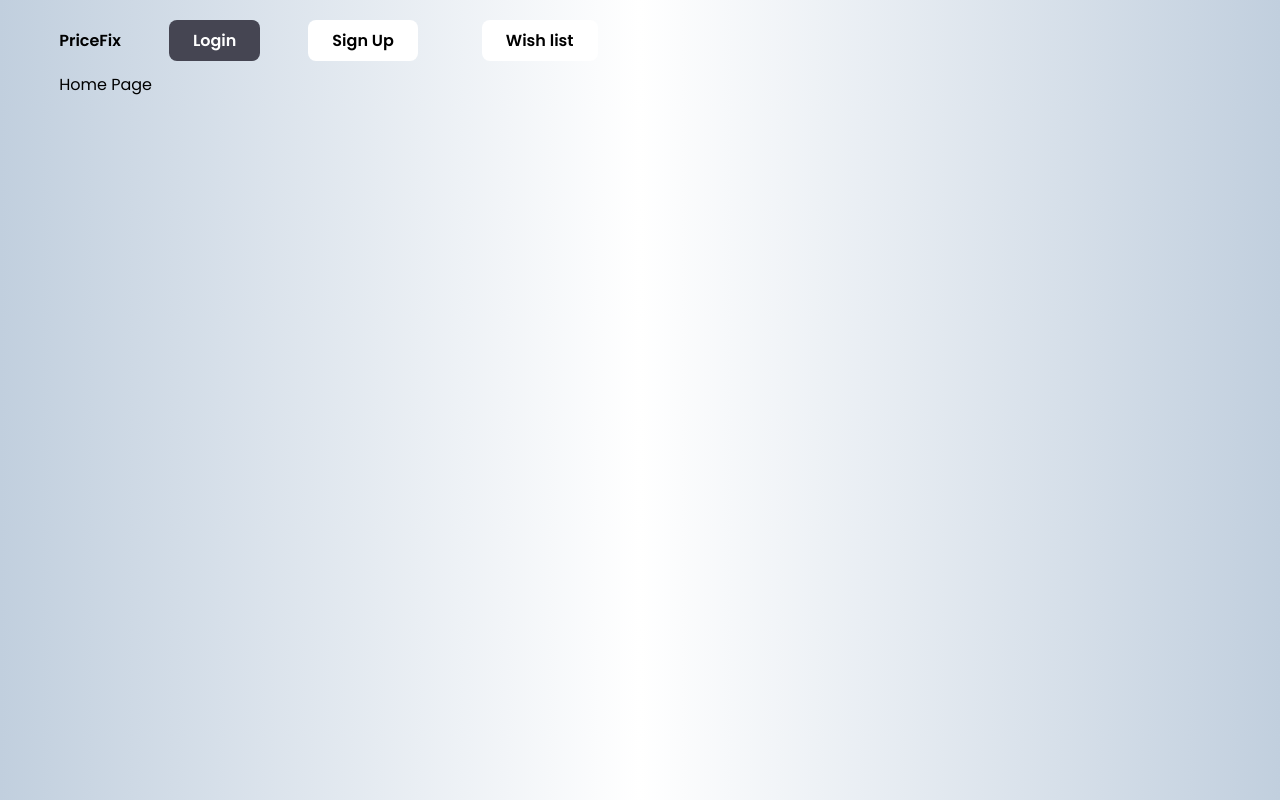
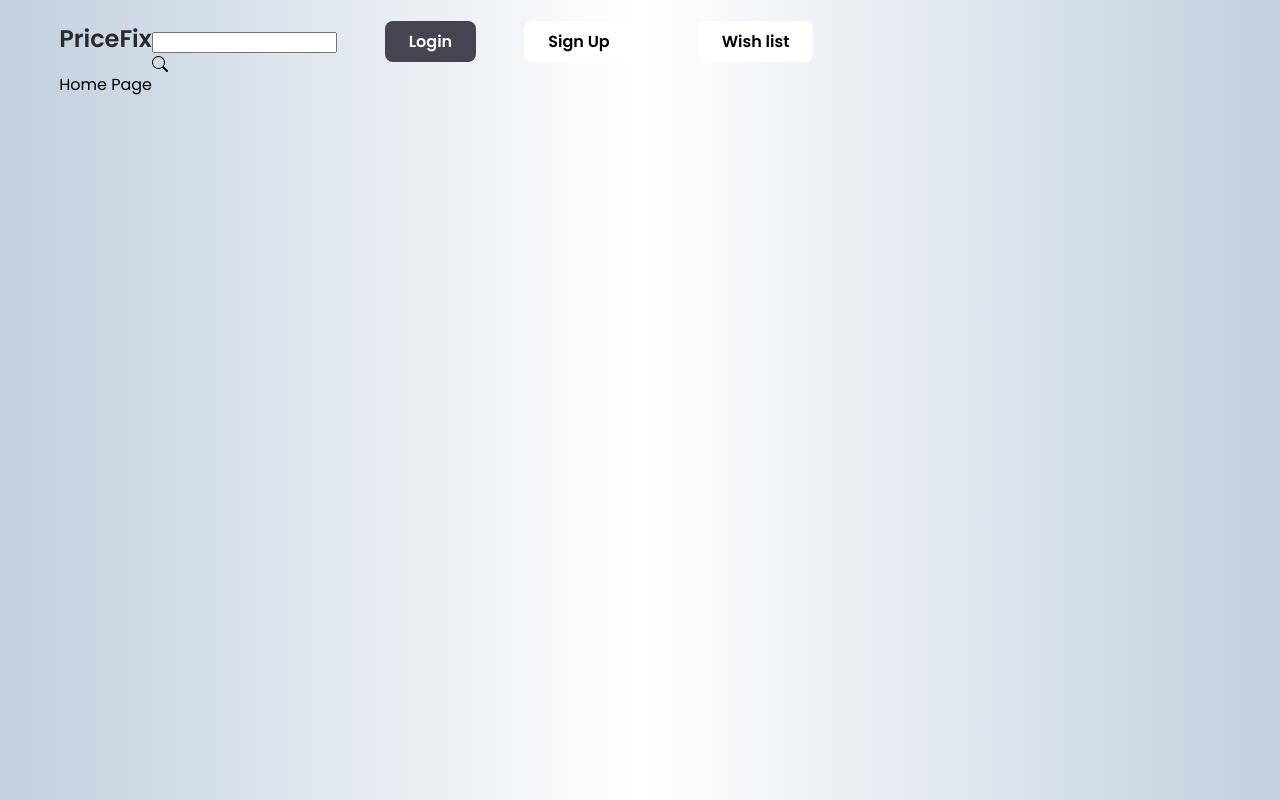
Before and after one commit to jinyangp/app_frontend, a React (Create React App) app: page / in a window 1280 px wide. Built offline with nearby package versions, Linux system fonts and the light colour scheme; the HTML template or start-up script is replaced by a standard one.

Commit message:
added search bar

```diff
--- a/src/components/MainNavigation.js
+++ b/src/components/MainNavigation.js
@@ -1,5 +1,6 @@
 import { Link } from "react-router-dom";
 import classes from "./MainNavigation.module.css";
+import SearchBar from "./SearchBar";
 // import LargeBold from "./texts/LargeBold";
 
 function MainNavigation() {
@@ -9,8 +10,10 @@ function MainNavigation() {
       <nav>
         <ul>
           <Link to="/">
-            <b>PriceFix </b>
+            <h2>PriceFix </h2>
           </Link>
+
+          <SearchBar />
 
           <li className="btn--black">
             <Link to="/login">
--- /dev/null
+++ b/src/components/SearchBar.js
@@ -0,0 +1,20 @@
+import { BsSearch } from "react-icons/bs";
+import classes from "./SearchBar.module.css";
+
+function SearchBar({ placeholder, data }) {
+  return (
+    <section>
+      <div className="search">
+        <div className="searchInputs">
+          <input type="text" placeholder={placeholder} />
+          <div className="searchIcon">
+            <BsSearch />
+          </div>
+        </div>
+        <div className="dataResult"></div>
+      </div>
+    </section>
+  );
+}
+
+export default SearchBar;
```
